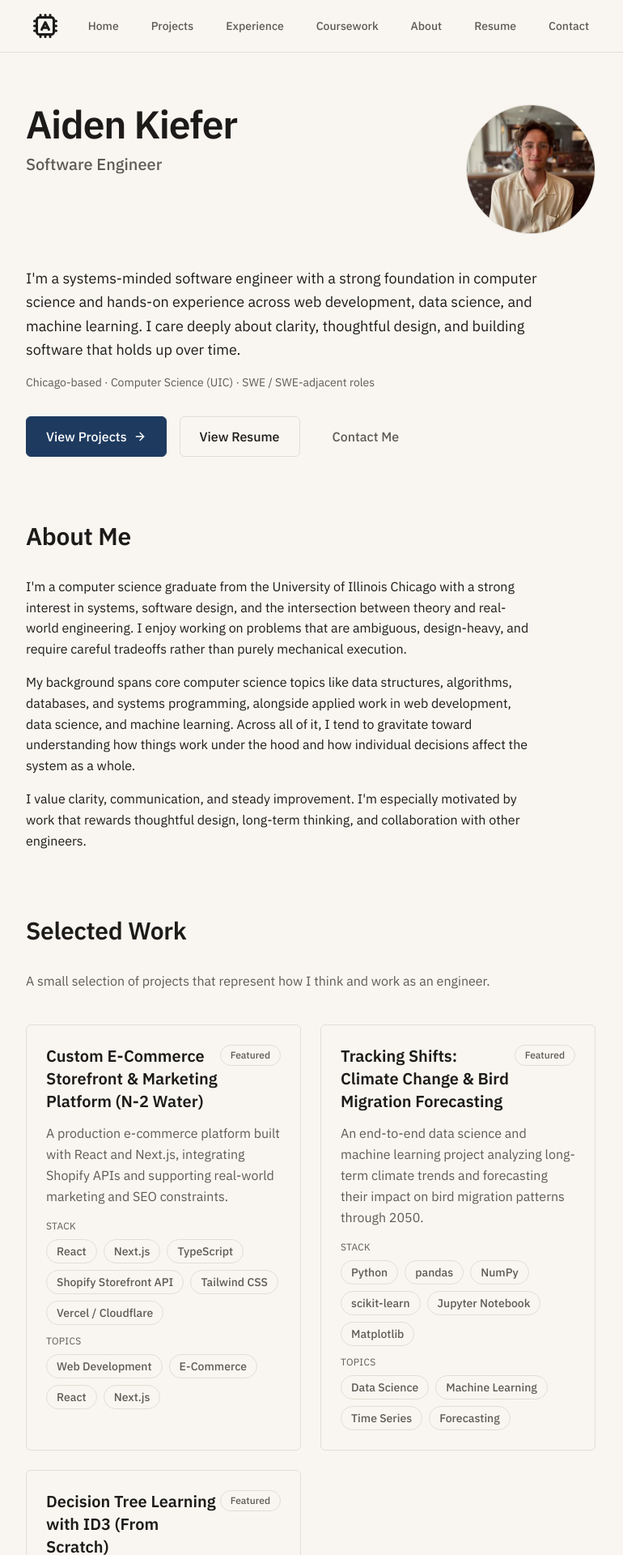
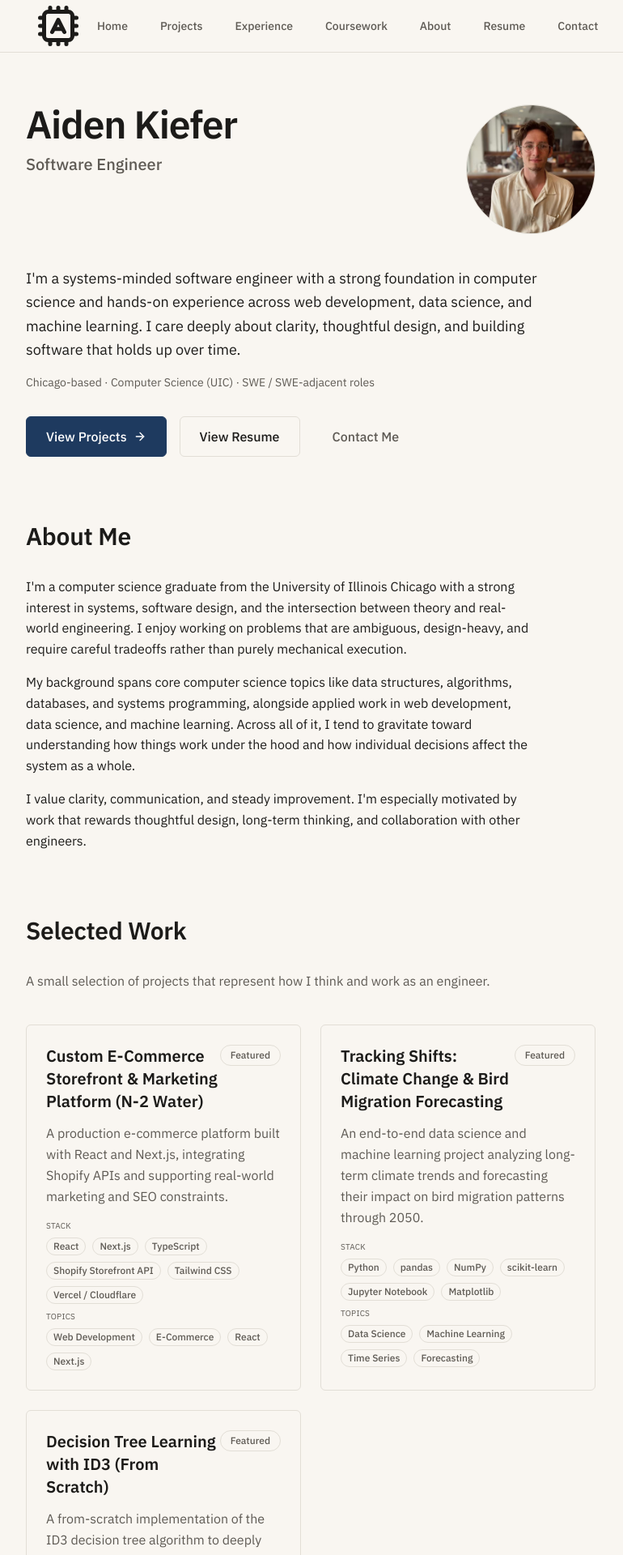
Before and after one commit to aidenkiefer/portfolio, a Next.js app: page / in a window 1280 px wide. Shown: the top 1920 px of the page at 81% size, without its empty margins (256-1026 px from the left). Built offline with nearby package versions, Linux system fonts and the light colour scheme.

Commit message:
design fixes

```diff
--- a/components/common/BadgeRow.tsx
+++ b/components/common/BadgeRow.tsx
@@ -14,7 +14,7 @@ export function BadgeRow({ children, className }: BadgeRowProps) {
 
 export function Badge({ children }: { children: ReactNode }) {
   return (
-    <span className="rounded-full bg-background border border-border px-3 py-1 text-sm font-medium text-text-secondary">
+    <span className="rounded-full bg-background border border-border px-2 py-0.5 text-xs font-medium text-text-secondary">
       {children}
     </span>
   );
--- a/components/layout/NavLink.tsx
+++ b/components/layout/NavLink.tsx
@@ -27,7 +27,7 @@ export function NavLink({ href, label }: NavLinkProps) {
     <Link
       ref={linkRef}
       href={href}
-      className="relative text-sm font-medium text-text-secondary hover:text-accent-primary transition-colors duration-200 ease-out overflow-hidden rounded-md px-2 py-1"
+      className="relative text-sm font-medium text-text-secondary hover:text-accent-primary transition-colors duration-200 ease-out overflow-visible rounded-md px-2 py-1"
       onMouseEnter={() => setIsHovering(true)}
       onMouseLeave={() => setIsHovering(false)}
       onMouseMove={handleMouseMove}
@@ -35,14 +35,14 @@ export function NavLink({ href, label }: NavLinkProps) {
       <span className="relative z-10">{label}</span>
       {isHovering && (
         <span
-          className="absolute pointer-events-none rounded-full opacity-30 blur-xl transition-opacity duration-200"
+          className="absolute pointer-events-none rounded-lg opacity-30 blur-xl transition-opacity duration-200"
           style={{
             left: `${glowPosition.x}px`,
             top: `${glowPosition.y}px`,
             transform: 'translate(-50%, -50%)',
-            width: '80px',
-            height: '80px',
-            background: `radial-gradient(circle, var(--color-accent-primary) 0%, transparent 70%)`,
+            width: '120px',
+            height: '60px',
+            background: `radial-gradient(ellipse, var(--color-accent-primary) 0%, transparent 70%)`,
           }}
         />
       )}
--- a/components/layout/Navbar.tsx
+++ b/components/layout/Navbar.tsx
@@ -22,7 +22,7 @@ export function Navbar() {
             href="/"
             className="flex items-center transition-opacity duration-200 ease-out hover:opacity-80"
           >
-            <Logo className="h-12 w-12 text-text-primary" />
+            <Logo className="h-20 w-20 text-text-primary" />
           </Link>
           <div className="hidden gap-4 sm:flex sm:gap-6">
             {navItems.map((item) => (
--- a/components/projects/ProjectCard.tsx
+++ b/components/projects/ProjectCard.tsx
@@ -24,8 +24,8 @@ export function ProjectCard({ project }: ProjectCardProps) {
       </div>
       <p className="mb-4 text-text-secondary leading-relaxed">{project.summary}</p>
       {project.stack && project.stack.length > 0 && (
-        <div className="mb-3">
-          <p className="text-xs text-text-secondary uppercase tracking-wide mb-2">Stack</p>
+        <div className="mb-2">
+          <p className="text-[10px] text-text-secondary uppercase tracking-wide mb-1.5">Stack</p>
           <BadgeRow>
             {project.stack.map((tech) => (
               <Badge key={tech}>{tech}</Badge>
@@ -35,7 +35,7 @@ export function ProjectCard({ project }: ProjectCardProps) {
       )}
       {project.tags && project.tags.length > 0 && (
         <div>
-          <p className="text-xs text-text-secondary uppercase tracking-wide mb-2">Topics</p>
+          <p className="text-[10px] text-text-secondary uppercase tracking-wide mb-1.5">Topics</p>
           <BadgeRow>
             {project.tags.map((tag) => (
               <Badge key={tag}>{tag}</Badge>
```
